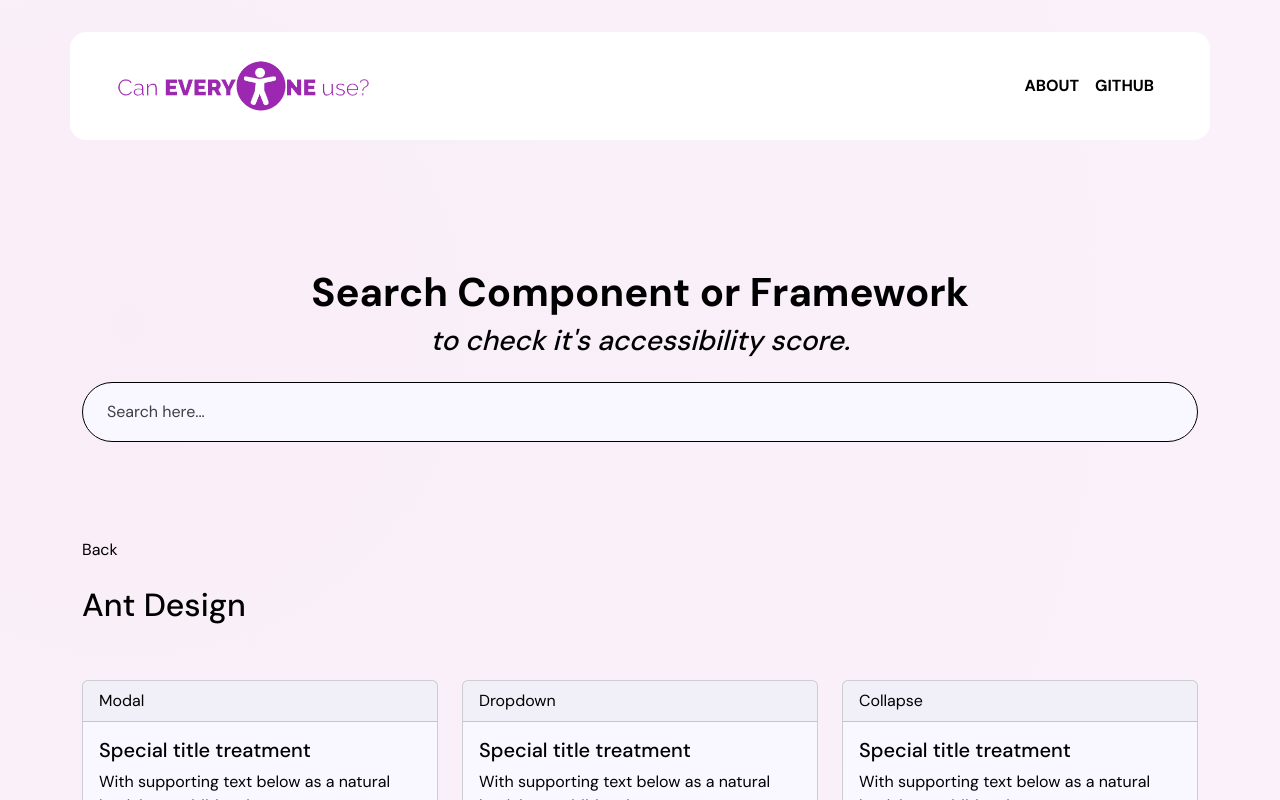
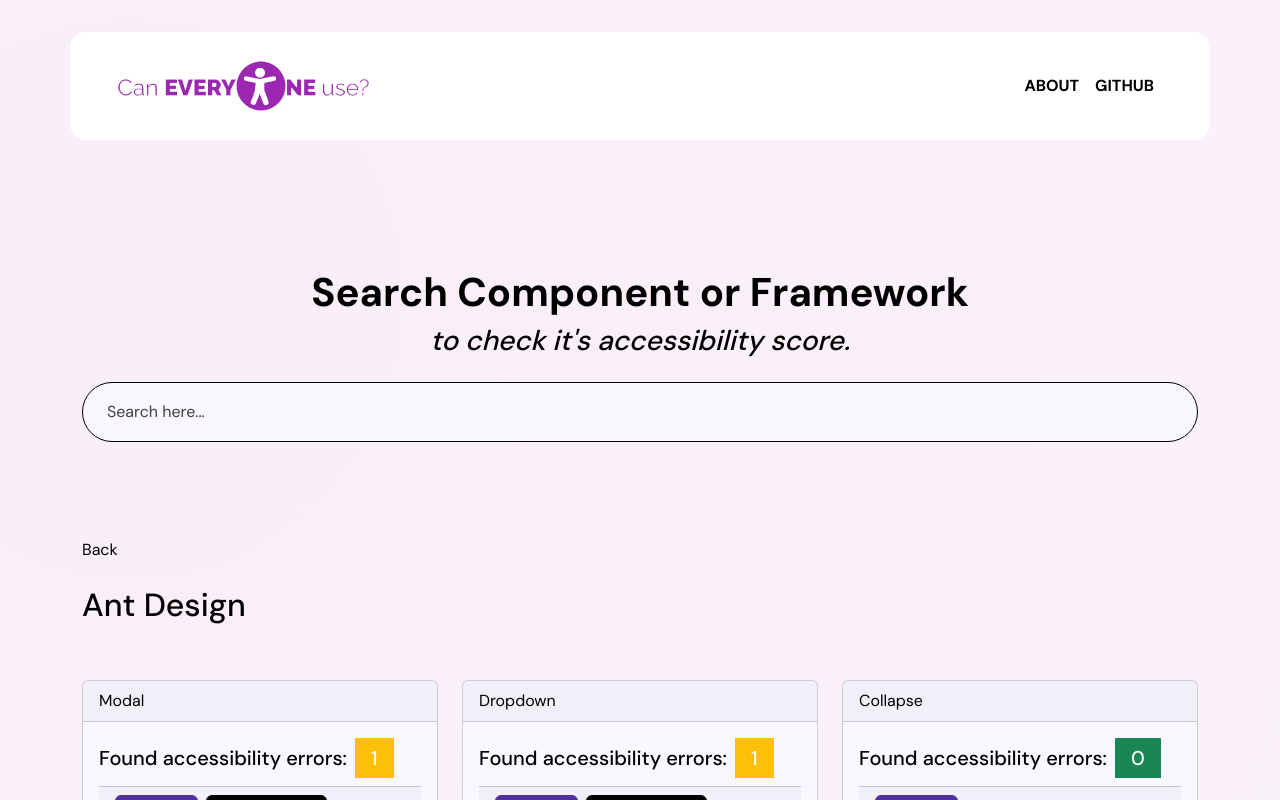
Before and after one commit to caneveryoneusetemp/caneveryoneuse_tool, a React (Create React App) app: page / in a window 1280 px wide. Both pictures are taken after a click on the item "Ant Design". Shown: the top 800 px of the page. Built offline with nearby package versions, Linux system fonts and the light colour scheme.

Commit message:
dynamic component data

```diff
--- a/src/partials/component.jsx
+++ b/src/partials/component.jsx
@@ -4,14 +4,44 @@
 
     const { component } = props;
 
+    const calculateErrors = ( component ) => {
+
+        let count = 0;
+
+        if ( ! component ) return count;
+
+        if ( component.Axe && component.Axe.total_issues ) {
+            count = count + parseInt( component.Axe.total_issues, 10 );
+        }
+
+        if ( component.manual_testing && component.manual_testing.total_issues ) {
+            count = count + parseInt( component.manual_testing.total_issues, 10 );
+        }
+
+        return count;
+    }
+
+    const errorsCount = calculateErrors( component );
+
     return(
         <div className="col-12 col-lg-4 mb-4">
             <div className="card">
                 <div className="card-header">{component.name}</div>
                 <div className="card-body">
-                    <h5 className="card-title">Special title treatment</h5>
-                    <p className="card-text">With supporting text below as a natural lead-in to additional content.</p>
-                    <button type="button" className="btn btn-primary">Go somewhere</button>
+                    <h5 className="card-title d-flex align-items-center">
+                        <span>Found accessibility errors:</span>
+                        <span className={`py-2 px-3 text-white bg-${errorsCount === 0 ? 'success' : 'warning'} ms-2`}>{errorsCount}</span>
+                    </h5>
+
+                    <div className="card-footer">
+                        {  component.preview_link && component.preview_link.length > 0 &&
+                            <a href={component.preview_link} className="btn btn-primary" target="_blank" rel="noreferrer">Preview</a>
+                        }
+
+                        {errorsCount > 0 &&
+                            <button type="button" className="btn btn-secondary ms-2">Check errors</button>
+                        }
+                    </div>
                 </div>
             </div>
         </div>
--- a/src/sass/variables.scss
+++ b/src/sass/variables.scss
@@ -2,14 +2,23 @@
 @import "~bootstrap/scss/functions";
 
 $light-gray: #f9f7ff;
-$primary: #4f309e;
 $black: #000000;
 $white: #ffffff;
+$yellow:  #ffc107;
+$green:   #198754;
+
+$primary: #4f309e;
+$secondary: $black;
+$warning: $yellow;
+$success: $green;
 
 $theme-colors: (
   primary: $primary,
+  secondary: $secondary,
   dark: $black,
   light: $white,
+  "warning": $warning,
+  "success": $success
 );
 
 $grid-breakpoints: (
```
